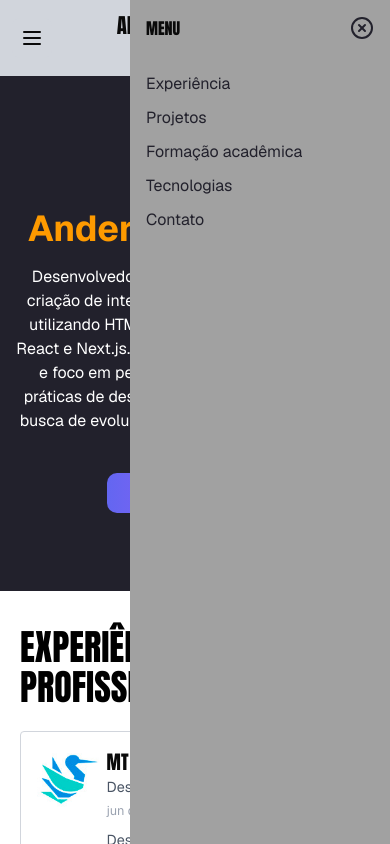
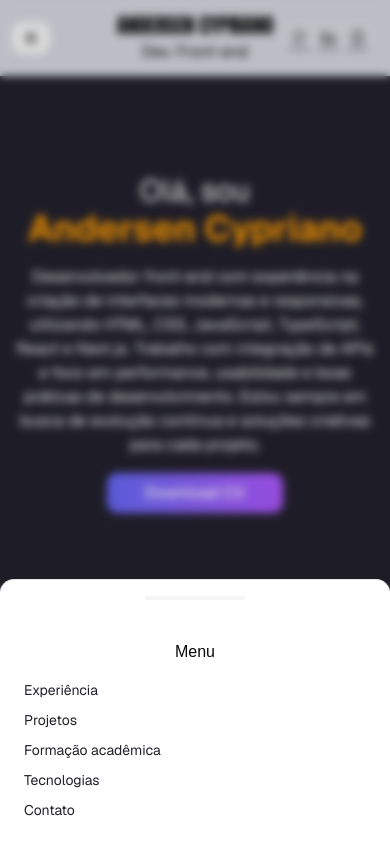
Before and after one commit to andersencypriano/portfolio-frontend, a React (Vite) app: page / in a window 390 px wide. Both pictures are taken after a click on the button 32 px from the left and 37 px from the top of the page. Shown: the top 844 px of the page. Built offline with nearby package versions, Linux system fonts and the light colour scheme.

Commit message:
feat: add Drawer menu

```diff
--- a/package.json
+++ b/package.json
@@ -25,6 +25,7 @@
     "tailwind-merge": "^3.5.0",
     "tailwindcss": "^4.1.7",
     "tw-animate-css": "^1.4.0",
+    "vaul": "^1.1.2",
     "zod": "^4.3.6",
     "zustand": "^5.0.5"
   },
--- a/src/App.tsx
+++ b/src/App.tsx
@@ -8,14 +8,29 @@ import JobList from "./components/JobList/JobList";
 import SocialLinks from "./components/SocialLinks/SocialLinks";
 import TitleSection from "./components/TitleSection/TitleSection";
 import WorksList from "./components/WorksList/WorkList";
-// import { useIsMobile } from "./hooks/useIsMobile";
+
+import { useState } from "react";
+import { Drawer, DrawerContent, DrawerHeader, DrawerTitle } from "@/components/ui/drawer";
+import MainMenu from "./components/MainMenu/MainMenu";
 
 function App() {
+  const [open, setOpen] = useState(false);
   // const isMobile = useIsMobile();
 
   return (
     <>
-      <Header />
+      <Drawer open={open} onOpenChange={setOpen}>
+        <Header />
+        <DrawerContent>
+          <div className="p-6">
+            <DrawerHeader className="flex justify-between items-center">
+              <DrawerTitle>Menu</DrawerTitle>
+              {/* <DrawerClose className="text-gray-500 font-bold" onClick={() => setOpen(false)}>X</DrawerClose> */}
+            </DrawerHeader>
+            <MainMenu onItemClick={() => setOpen(false)} />
+          </div>
+        </DrawerContent>
+      </Drawer>
       <main className="">
         <section
           className="w-full h-[70dvh] flex items-center mb-4 bg-bg"
--- a/src/components/Header/Header.tsx
+++ b/src/components/Header/Header.tsx
@@ -1,10 +1,11 @@
-
-
-import HamburgerMenu from "../../ui/HamburgerMenu";
 import Logo from "../Logo/Logo";
 import MainMenu from "../MainMenu/MainMenu";
 import SocialLinks from "../SocialLinks/SocialLinks";
 import { useIsMobile } from "../../hooks/useIsMobile";
+
+import { MenuIcon } from "lucide-react";
+import { DrawerTrigger } from "@/components/ui/drawer";
+import { Button } from "../ui/button";
 
 export default function Header() {
   const isMobile = useIsMobile();
@@ -15,7 +16,11 @@ export default function Header() {
         <div className="container flex items-center justify-between mx-auto">
           {isMobile && (
             <div className="w-1/4">
-              <HamburgerMenu />
+              <DrawerTrigger asChild>
+                <Button variant="outline">
+                  <MenuIcon />
+                </Button>
+              </DrawerTrigger>
             </div>
           )}
           <Logo />
--- a/src/components/MainMenu/MainMenu.tsx
+++ b/src/components/MainMenu/MainMenu.tsx
@@ -1,32 +1,37 @@
 import type { MainMenuProps } from "../../interfaces/MainMenu";
 import scrollToSection from "../../utils/ScrollToSection";
 
-export default function MainMenu({ flexDirection = "column" }: MainMenuProps) {
+export default function MainMenu({ flexDirection = "column", onItemClick }: MainMenuProps) {
+  const handleClick = (e: React.MouseEvent<HTMLAnchorElement>) => {
+    scrollToSection(e);
+    if (onItemClick) onItemClick();
+  };
+
   return (
     <ul className={`flex md:flex-row gap-2.5 ${flexDirection === "column" ? "flex-col" : "flex-row"}`}>
       <li className="flex items-center">
-        <a href="#experiencia" onClick={scrollToSection} className="text-bg">
+        <a href="#experiencia" onClick={handleClick} className="text-bg">
           Experiência
         </a>
       </li>
       <li className="flex items-center">
-        <a href="#projetos" onClick={scrollToSection} className="text-bg">
+        <a href="#projetos" onClick={handleClick} className="text-bg">
           Projetos
         </a>
       </li>
       <li className="flex items-center">
-        <a href="#formacao" onClick={scrollToSection} className="text-bg">
+        <a href="#formacao" onClick={handleClick} className="text-bg">
           Formação acadêmica
         </a>
       </li>
 
       <li className="flex items-center">
-        <a href="#tecnologias" onClick={scrollToSection} className="text-bg">
+        <a href="#tecnologias" onClick={handleClick} className="text-bg">
           Tecnologias
         </a>
       </li>
       <li className="flex items-center">
-        <a href="#contato" onClick={scrollToSection} className="text-bg">
+        <a href="#contato" onClick={handleClick} className="text-bg">
           Contato
         </a>
       </li>
--- /dev/null
+++ b/src/components/ui/drawer.tsx
@@ -0,0 +1,132 @@
+import * as React from "react"
+import { Drawer as DrawerPrimitive } from "vaul"
+
+import { cn } from "@/lib/utils"
+
+function Drawer({
+  ...props
+}: React.ComponentProps<typeof DrawerPrimitive.Root>) {
+  return <DrawerPrimitive.Root data-slot="drawer" {...props} />
+}
+
+function DrawerTrigger({
+  ...props
+}: React.ComponentProps<typeof DrawerPrimitive.Trigger>) {
+  return <DrawerPrimitive.Trigger data-slot="drawer-trigger" {...props} />
+}
+
+function DrawerPortal({
+  ...props
+}: React.ComponentProps<typeof DrawerPrimitive.Portal>) {
+  return <DrawerPrimitive.Portal data-slot="drawer-portal" {...props} />
+}
+
+function DrawerClose({
+  ...props
+}: React.ComponentProps<typeof DrawerPrimitive.Close>) {
+  return <DrawerPrimitive.Close data-slot="drawer-close" {...props} />
+}
+
+function DrawerOverlay({
+  className,
+  ...props
+}: React.ComponentProps<typeof DrawerPrimitive.Overlay>) {
+  return (
+    <DrawerPrimitive.Overlay
+      data-slot="drawer-overlay"
+      className={cn(
+        "fixed inset-0 z-50 bg-black/10 supports-backdrop-filter:backdrop-blur-xs data-open:animate-in data-open:fade-in-0 data-closed:animate-out data-closed:fade-out-0",
+        className
+      )}
+      {...props}
+    />
+  )
+}
+
+function DrawerContent({
+  className,
+  children,
+  ...props
+}: React.ComponentProps<typeof DrawerPrimitive.Content>) {
+  return (
+    <DrawerPortal data-slot="drawer-portal">
+      <DrawerOverlay />
+      <DrawerPrimitive.Content
+        data-slot="drawer-content"
+        className={cn(
+          "group/drawer-content fixed z-50 flex h-auto flex-col bg-popover text-sm text-popover-foreground data-[vaul-drawer-direction=bottom]:inset-x-0 data-[vaul-drawer-direction=bottom]:bottom-0 data-[vaul-drawer-direction=bottom]:mt-24 data-[vaul-drawer-direction=bottom]:max-h-[80vh] data-[vaul-drawer-direction=bottom]:rounded-t-xl data-[vaul-drawer-direction=bottom]:border-t data-[vaul-drawer-direction=left]:inset-y-0 data-[vaul-drawer-direction=left]:left-0 data-[vaul-drawer-direction=left]:w-3/4 data-[vaul-drawer-direction=left]:rounded-r-xl data-[vaul-drawer-direction=left]:border-r data-[vaul-drawer-direction=right]:inset-y-0 data-[vaul-drawer-direction=right]:right-0 data-[vaul-drawer-direction=right]:w-3/4 data-[vaul-drawer-direction=right]:rounded-l-xl data-[vaul-drawer-direction=right]:border-l data-[vaul-drawer-direction=top]:inset-x-0 data-[vaul-drawer-direction=top]:top-0 data-[vaul-drawer-direction=top]:mb-24 data-[vaul-drawer-direction=top]:max-h-[80vh] data-[vaul-drawer-direction=top]:rounded-b-xl data-[vaul-drawer-direction=top]:border-b data-[vaul-drawer-direction=left]:sm:max-w-sm data-[vaul-drawer-direction=right]:sm:max-w-sm",
+          className
+        )}
+        {...props}
+      >
+        <div className="mx-auto mt-4 hidden h-1 w-[100px] shrink-0 rounded-full bg-muted group-data-[vaul-drawer-direction=bottom]/drawer-content:block" />
+        {children}
+      </DrawerPrimitive.Content>
+    </DrawerPortal>
+  )
+}
+
+function DrawerHeader({ className, ...props }: React.ComponentProps<"div">) {
+  return (
+    <div
+      data-slot="drawer-header"
+      className={cn(
+        "flex flex-col gap-0.5 p-4 group-data-[vaul-drawer-direction=bottom]/drawer-content:text-center group-data-[vaul-drawer-direction=top]/drawer-content:text-center md:gap-0.5 md:text-left",
+        className
+      )}
+      {...props}
+    />
+  )
+}
+
+function DrawerFooter({ className, ...props }: React.ComponentProps<"div">) {
+  return (
+    <div
+      data-slot="drawer-footer"
+      className={cn("mt-auto flex flex-col gap-2 p-4", className)}
+      {...props}
+    />
+  )
+}
+
+function DrawerTitle({
+  className,
+  ...props
+}: React.ComponentProps<typeof DrawerPrimitive.Title>) {
+  return (
+    <DrawerPrimitive.Title
+      data-slot="drawer-title"
+      className={cn(
+        "font-heading text-base font-medium text-foreground",
+        className
+      )}
+      {...props}
+    />
+  )
+}
+
+function DrawerDescription({
+  className,
+  ...props
+}: React.ComponentProps<typeof DrawerPrimitive.Description>) {
+  return (
+    <DrawerPrimitive.Description
+      data-slot="drawer-description"
+      className={cn("text-sm text-muted-foreground", className)}
+      {...props}
+    />
+  )
+}
+
+export {
+  Drawer,
+  DrawerPortal,
+  DrawerOverlay,
+  DrawerTrigger,
+  DrawerClose,
+  DrawerContent,
+  DrawerHeader,
+  DrawerFooter,
+  DrawerTitle,
+  DrawerDescription,
+}
--- a/src/interfaces/MainMenu.tsx
+++ b/src/interfaces/MainMenu.tsx
@@ -1,3 +1,4 @@
 export interface MainMenuProps {
   flexDirection?: "row" | "column";
+  onItemClick?: () => void;
 }
--- a/src/utils/ScrollToSection.ts
+++ b/src/utils/ScrollToSection.ts
@@ -5,13 +5,16 @@ export default function scrollToSection(event: React.MouseEvent<HTMLAnchorElemen
     if (targetId) {
       const targetElement = document.getElementById(targetId);
       if (targetElement) {
-        window.scrollTo({
-          behavior: "smooth",
-          top:
-            targetElement.getBoundingClientRect().top -
-            document.body.getBoundingClientRect().top -
-            81,
-        });
+        // Pequeno atraso para garantir que o Drawer começou a fechar e destravou o scroll do body
+        setTimeout(() => {
+          const offset = 81;
+          const targetTop = targetElement.getBoundingClientRect().top + window.scrollY - offset;
+
+          window.scrollTo({
+            top: targetTop,
+            behavior: "smooth",
+          });
+        }, 50);
       }
     }
   }
```
Also changed, not shown: 1 other file (tests, documents, lock files or other folders).
